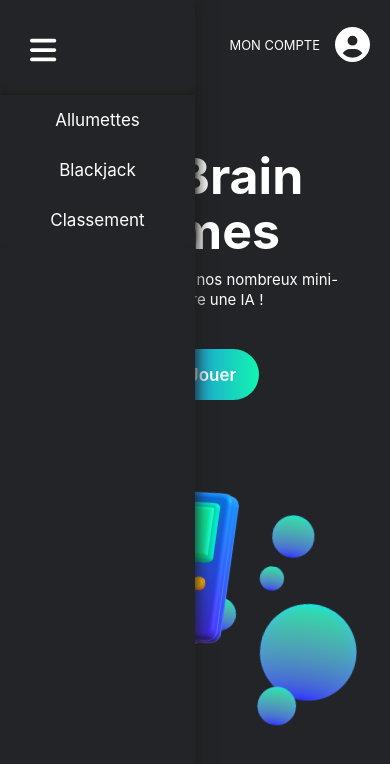
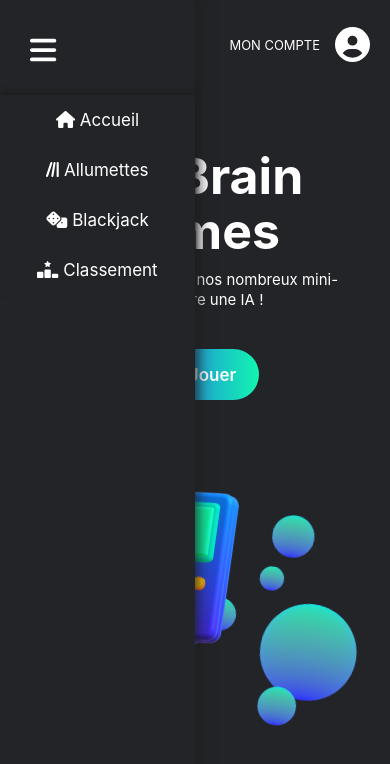
Before and after one commit to alexis-feron/big-brain-games, a Next.js app: page / in a window 390 px wide. Both pictures are taken after a click on the icon 43 px from the left and 44 px from the top of the page. Shown: the top 764 px of the page. Built offline with nearby package versions, Linux system fonts and the light colour scheme.

Commit message:
🐛 Fix mobile navbar

```diff
--- a/src/components/Header.js
+++ b/src/components/Header.js
@@ -63,9 +63,18 @@ export default function Header() {
           onClick={() => setOpen(!isOpen)}
         />
         <nav className={styles.linksHidden}>
-          <Link href="/allumettes">Allumettes</Link>
-          <Link href="/blackjack">Blackjack</Link>
-          <Link href="/classement">Classement</Link>
+          <Link href="/" className={styles.navlink}>
+            <FontAwesomeIcon icon={faHouse} /> Accueil
+          </Link>
+          <Link href="/allumettes" className={styles.navlink}>
+            <FontAwesomeIcon icon={faLinesLeaning} /> Allumettes
+          </Link>
+          <Link href="/blackjack" className={styles.navlink}>
+            <FontAwesomeIcon icon={faDice} /> Blackjack
+          </Link>
+          <Link href="/classement" className={styles.navlink}>
+            <FontAwesomeIcon icon={faRankingStar} /> Classement
+          </Link>
         </nav>
       </div>
 
```
Also changed, not shown: src/pages/index.js (+5 -2 lines).
